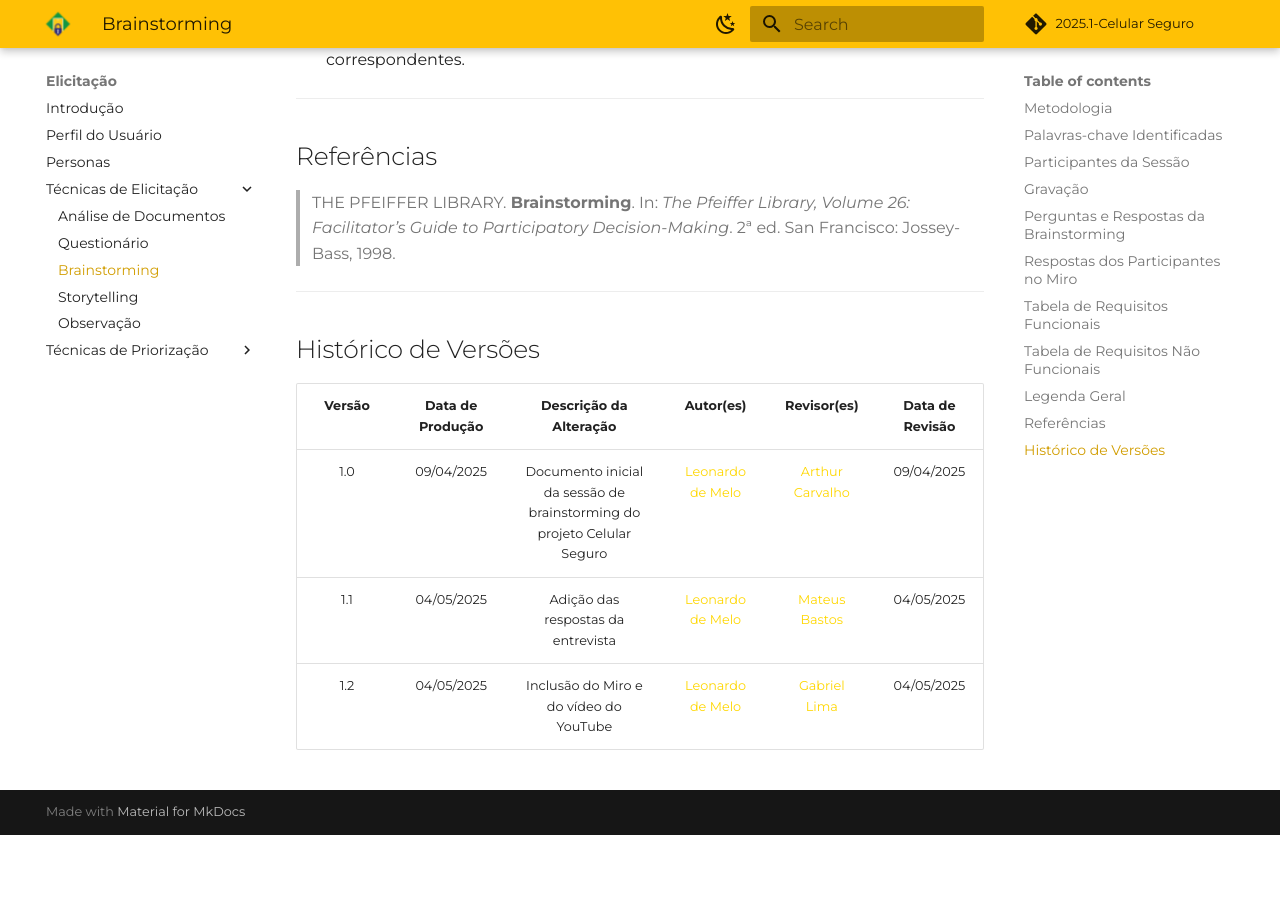
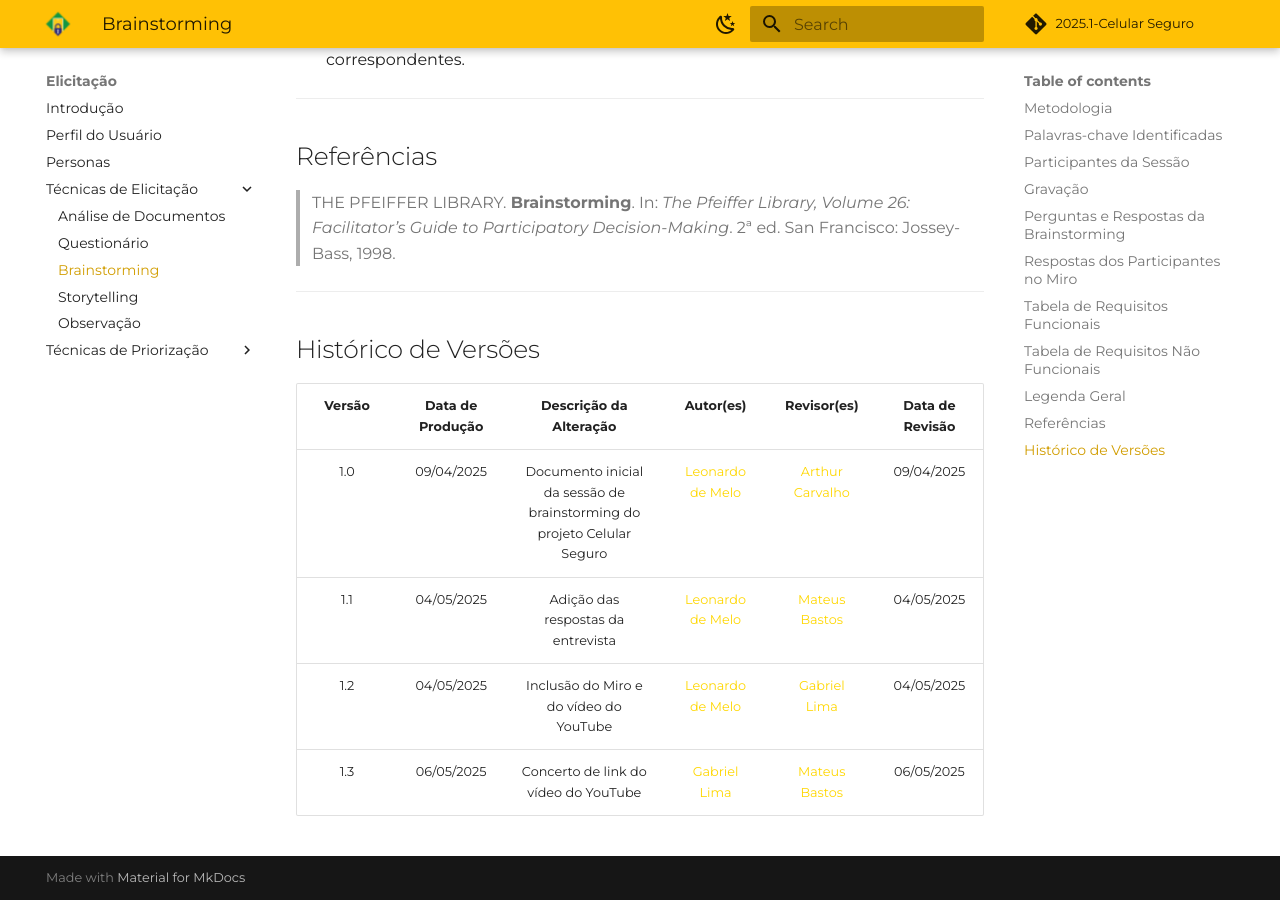
Before and after one commit to Requisitos-de-Software/2025.1-CelularSeguro, an MkDocs documentation site: the page built from Docs/documento-elicitacao/Brainstorming.md, in a window 1280 px wide and 900 px high, scrolled down 13874 px. Built offline with MkDocs 1.6.1 and Material for MkDocs 9.7.7, drawn with Linux system fonts in a browser that asks for light colours; comment, search, counter and statistics services are not loaded; before the commit the page ends 14709 px from its top, so only the background shows below that.

Commit message:
fix: concerto de link da page brainstorming

```diff
--- a/Docs/documento-elicitacao/Brainstorming.md
+++ b/Docs/documento-elicitacao/Brainstorming.md
@@ -105,7 +105,7 @@
 
 <div style="text-align: center;">
   <p><strong>Vídeo: </strong> <a href="https://youtu.be/cFMLv_KdQPo"> Brainstorming - Requisitos</a></p>
-  <iframe width="560" height="315" src="https://youtu.be/cFMLv_KdQPo" title="Brainstorming - Requisitos Video" frameborder="0" allow="accelerometer; autoplay; clipboard-write; encrypted-media; gyroscope; picture-in-picture" allowfullscreen></iframe>
+  <iframe width="560" height="315" src="https://www.youtube.com/embed/cFMLv_KdQPo?si=iBawpiSENL3zYWlq" title="YouTube video player" frameborder="0" allow="accelerometer; autoplay; clipboard-write; encrypted-media; gyroscope; picture-in-picture; web-share" referrerpolicy="strict-origin-when-cross-origin" allowfullscreen></iframe>
 </div>
 
 **Autor do vídeo:** <a style= href="https://github.com/leozinlima" target="_blank">Leonardo de Melo</a> e <a style= href="https://github.com/arthurlleite" target="_blank">Arthur Carvalho</a>
@@ -357,3 +357,4 @@
 | 1.0    | 09/04/2025       | Documento inicial da sessão de brainstorming do projeto Celular Seguro | <a style="color:gold;" href="https://github.com/leozinlima" target="_blank">Leonardo de Melo</a>                               | <a style="color:gold;" href="https://github.com/arthurlleite" target="_blank">Arthur Carvalho</a> | 09/04/2025     |
 | 1.1    | 04/05/2025       | Adição das respostas da entrevista | <a style="color:gold;" href="https://github.com/leozinlima" target="_blank">Leonardo de Melo</a>                               | <a style="color:gold;" href="https://github.com/MateuSansete" target="_blank">Mateus Bastos</a> | 04/05/2025     |
 | 1.2    | 04/05/2025       | Inclusão do Miro e do vídeo do YouTube | <a style="color:gold;" href="https://github.com/leozinlima" target="_blank">Leonardo de Melo</a>                               | <a style="color:gold;" href="https://github.com/gabriel-lima258" target="_blank">Gabriel Lima</a> | 04/05/2025     |
+| 1.3    | 06/05/2025       | Concerto de link do vídeo do YouTube | <a style="color:gold;" href="https://github.com/gabriel-lima258" target="_blank">Gabriel Lima</a>                               | <a style="color:gold;" href="https://github.com/MateuSansete" target="_blank">Mateus Bastos</a> | 06/05/2025     |
```
